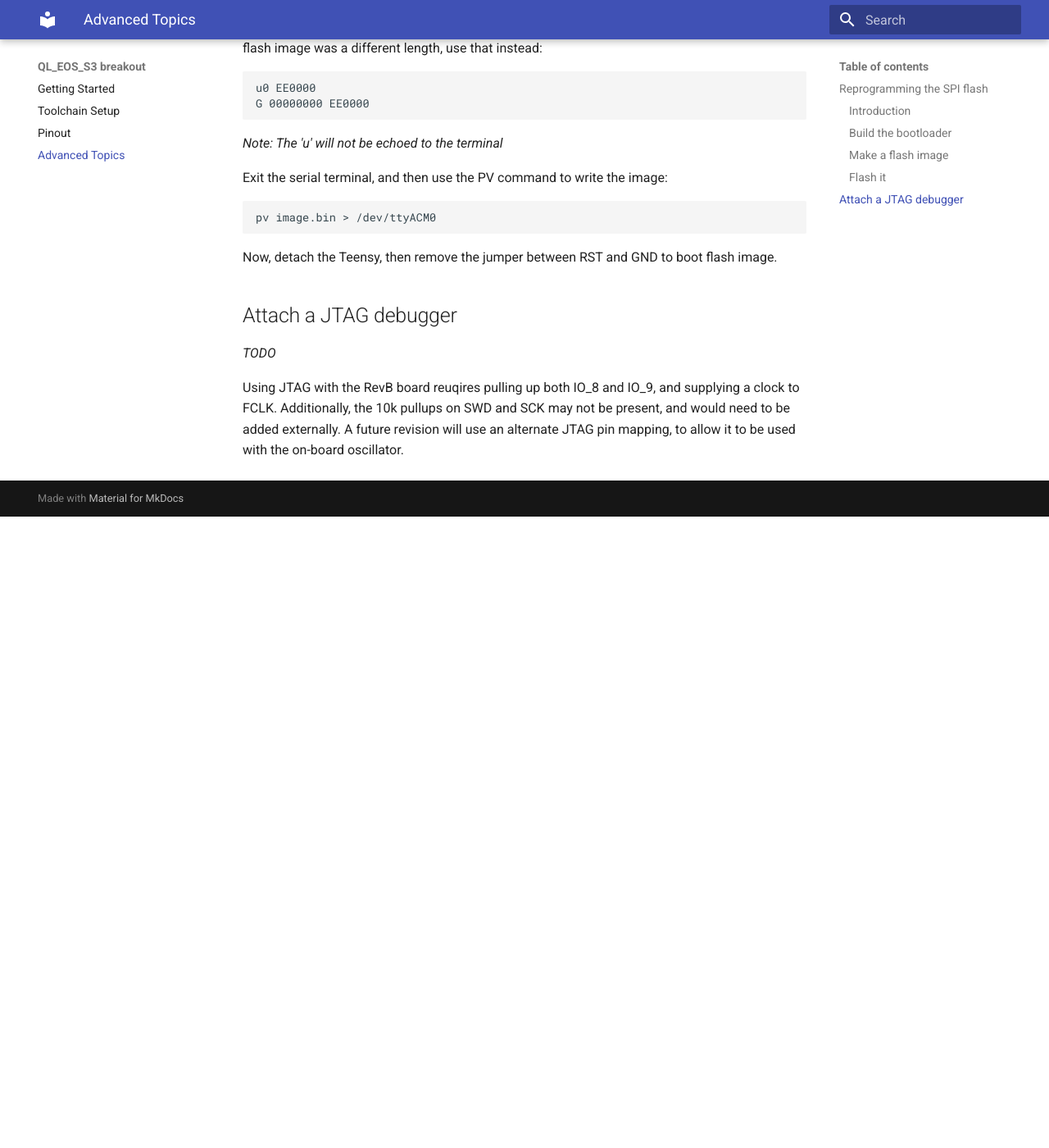
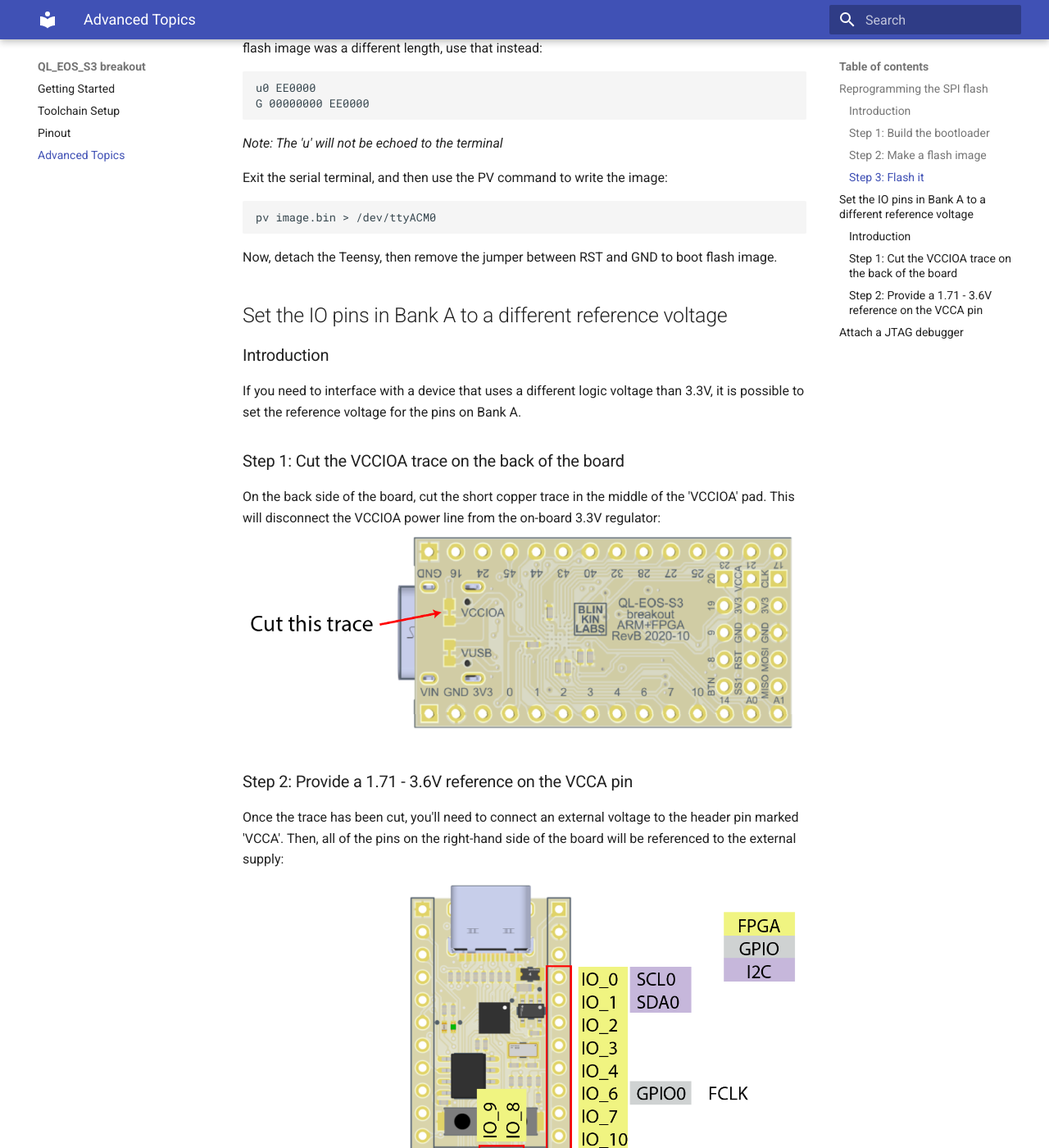
Before and after one commit to Blinkinlabs/QL-EOS-S3-breakout, an MkDocs documentation site: the page built from docs/advanced.md, in a window 1280 px wide and 1400 px high, scrolled down 2931 px. Shown: the whole window at 82% size. Built offline with MkDocs 1.6.1 and Material for MkDocs 9.7.7, drawn with Linux system fonts in a browser that asks for light colours; before the commit the page ends 3561 px from its top, so only the background shows below that; some of the changed text lies outside the part shown.

Commit message:
Add VCCIO instructions

```diff
--- a/docs/advanced.md
+++ b/docs/advanced.md
@@ -28,7 +28,7 @@ Once it starts, the bootloader displays a prompt on the UART pins, then waits 5
 
 The TLDR here is that if we want to write a raw image to the flash, we'll need at least the bootloader, bootloader CRC, bootfpga, andd bootfpga CRC sections to be present. For extra points, we can also preinstall a user app by filling the M4app and M4app CRC sections.
 
-### Build the bootloader
+### Step 1: Build the bootloader
 First, let's build the bootloader:
 
     cd ~/ql-eos-s3/qorc-sdk/bl_apps/bl_bootloader/GCC_Project
@@ -36,7 +36,7 @@ First, let's build the bootloader:
 
 _TODO: what sets up the 0x120 offset in the bootloader binary?_
 
-### Make a flash image
+### Step 2: Make a flash image
 A tool to build a suitable image is included in the [bl apps](https://github.com/Blinkinlabs/bl_apps/blob/main/tools/build_flash_image.py). Using it with the default options will grab the bootloader binary image that we just compiled above, as well as a (for now) precompiled appfpga image:
 
     cd ~/ql-eos-s3/qorc-sdk/bl_apps/tools
@@ -48,7 +48,7 @@ A tool to build a suitable image is included in the [bl apps](https://github.com
 
 This should create a file called 'image.bin', which we can then load on the SPI flash chip, starting at offset 0.
 
-### Flash it
+### Step 3: Flash it
 Connect the Teensy to the dev board like so. Be sure to short the 'RST' pin on the board to 'GND', to prevent the SoC from booting:
 
 ![Teensy flash diagram](img/teensy_spi_flash_connection_revb.png)
@@ -73,6 +73,20 @@ Exit the serial terminal, and then use the PV command to write the image:
 
 Now, detach the Teensy, then remove the jumper between RST and GND to boot flash image.
 
+## Set the IO pins in Bank A to a different reference voltage
+### Introduction
+If you need to interface with a device that uses a different logic voltage than 3.3V, it is possible to set the reference voltage for the pins on Bank A.
+
+### Step 1: Cut the VCCIOA trace on the back of the board
+On the back side of the board, cut the short copper trace in the middle of the 'VCCIOA' pad. This will disconnect the VCCIOA power line from the on-board 3.3V regulator:
+![Cut the VCCIO trace](img/vccioa_cut_trace_revb.png)
+
+### Step 2: Provide a 1.71 - 3.6V reference on the VCCA pin
+Once the trace has been cut, you'll need to connect an external voltage to the header pin marked 'VCCA'. Then, all of the pins on the right-hand side of the board will be referenced to the external supply:
+![VCCIOA pins](img/vccioa_pins_revb.png)
+
+_Note: The datasheet specifies a range of 1.71-3.6V for safe operation_
+
 ## Attach a JTAG debugger
 _TODO_
 
```
Also changed, not shown: docs/getting_started.md (+1 -1 lines), 1 other file.
